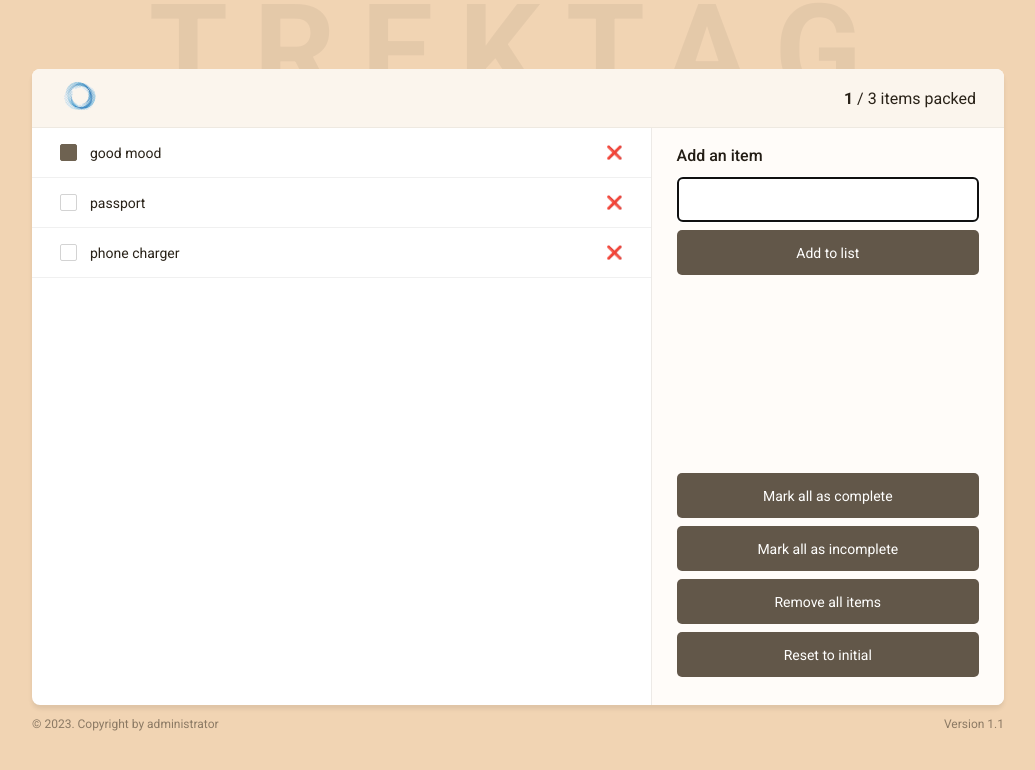
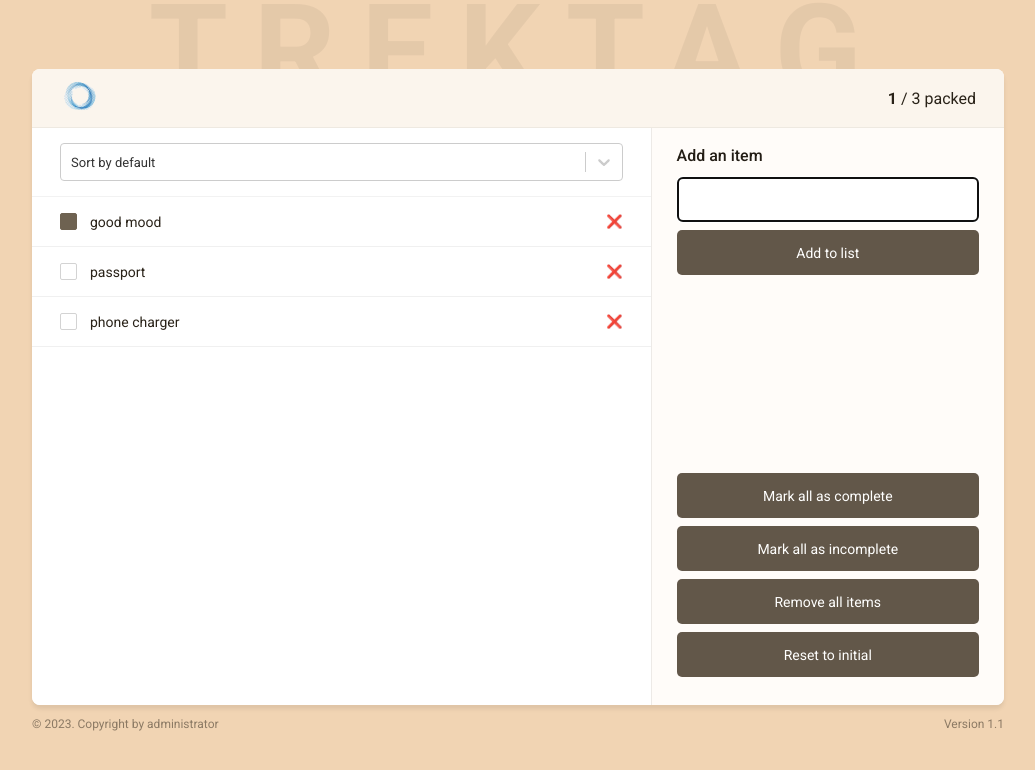
Before and after one commit to DayanK/trektag, a React (Vite) app: page / in a window 1280 px wide. Shown: the top 770 px of the page, without its empty margins (122-1157 px from the left). Built offline with nearby package versions, Linux system fonts and the light colour scheme.

Commit message:
Add Select and Update ItemsList

```diff
--- a/package.json
+++ b/package.json
@@ -11,7 +11,8 @@
   },
   "dependencies": {
     "react": "^18.2.0",
-    "react-dom": "^18.2.0"
+    "react-dom": "^18.2.0",
+    "react-select": "^5.8.3"
   },
   "devDependencies": {
     "@types/react": "^18.2.15",
--- a/src/App.tsx
+++ b/src/App.tsx
@@ -70,6 +70,8 @@
     console.log("Marked all as incomplete: ", newItems);
   };
 
+  const totalNumberOfItems = items.length;
+  const numberOfItemsPacked = items.filter((item) => item.packed).length;
 
 
 
@@ -78,7 +80,10 @@
       <BackgroundHeading />
 
       <main>
-        <Header />
+        <Header
+          numberOfItemsPacked={numberOfItemsPacked}
+          totalNumberOfItems={totalNumberOfItems}
+          />
         <ItemList
           items={items}
           handleDeleteItems={handleDeleteItems}
--- a/src/components/Button.tsx
+++ b/src/components/Button.tsx
@@ -4,7 +4,7 @@
 interface ButtonProps {
     buttonType: string
     children: ReactNode;
-    onClick?: () => void;
+    onClick? : () => void;
 }
 
 const Button: React.FC<ButtonProps> = ({ buttonType, children, onClick }) => {
--- a/src/components/Header/Counter.tsx
+++ b/src/components/Header/Counter.tsx
@@ -1,9 +1,15 @@
 
-
-const Counter = () => {
-  return (
-    <p> <b>1</b> / 3 items packed</p>
-  )
+interface CounterProps {
+  totalNumberOfItems: number;
+  numberOfItemsPacked: number;
 }
 
+const Counter: React.FC<CounterProps> = ({ numberOfItemsPacked, totalNumberOfItems }) => {
+  return (
+    <p>
+      <b>{numberOfItemsPacked} </b> / {totalNumberOfItems} packed
+    </p>
+  );
+};
+
 export default Counter
--- a/src/components/Header/Header.tsx
+++ b/src/components/Header/Header.tsx
@@ -1,13 +1,24 @@
 import Logo from './Logo';
 import Counter from './Counter';
 
-const Header = () => {
+interface HeaderProps {
+  totalNumberOfItems: number;
+  numberOfItemsPacked: number;
+}
+
+const Header: React.FC<HeaderProps> = ({
+  totalNumberOfItems,
+  numberOfItemsPacked,
+}) => {
   return (
     <header>
-        <Logo />
-        <Counter />
+      <Logo />
+      <Counter
+        totalNumberOfItems={totalNumberOfItems}
+        numberOfItemsPacked={numberOfItemsPacked}
+      />
     </header>
-  )
-}
+  );
+};
 
 export default Header
--- /dev/null
+++ b/src/components/ItemsList/EmptyView.tsx
@@ -0,0 +1,9 @@
+
+export const EmptyView = () => {
+  return (
+    <section className="empty-state">
+      <h3>Empty packing list</h3>
+      <p>Start by adding some items you absolutely don't want to forget</p>
+    </section>
+  );
+};
--- a/src/components/ItemsList/ItemList.tsx
+++ b/src/components/ItemsList/ItemList.tsx
@@ -1,6 +1,9 @@
 import Item from "./Item";
 
 import { TInitialItems } from "../../lib/constants";
+import { EmptyView } from "./EmptyView";
+import Select from "react-select";
+import { useState } from "react";
 
 interface ItemListProps {
   items: TInitialItems;
@@ -9,16 +12,52 @@
 
 }
 
+const sortingOptions = [
+  { label: 'Sort by default', value: 'default' },
+  { label: 'Sort by packed', value: 'packed' },
+  { label: 'Sort by unpacked', value: 'unpacked' },
+]
+
 const ItemList: React.FC<ItemListProps> = ({ items, handleDeleteItems, handleToogleItems }) => {
+
+  const [sortBy, setSortBy] = useState<string |undefined>("default");
+
+  const sortedItems =[...items].sort((a,b)=> {
+    if(sortBy ==='packed'){
+      return Number(b.packed) - Number(a.packed)
+    }
+
+    if(sortBy ==='unpacked'){
+      return Number(a.packed) - Number(b.packed);
+    }
+
+    return 0;
+
+  })
+
   return (
-    <ul>
-      {items.map((item) => {
-        return <Item
-          key={item.id}
-          item={item}
-          handleDeleteItems={handleDeleteItems}
-          handleToogleItems={handleToogleItems}
-          />;
+    <ul className="item-list">
+      {items.length === 0 && <EmptyView />}
+
+      {items.length > 0 ? (
+        <section className="sorting">
+          <Select
+            defaultValue={sortingOptions[0]}
+            options={sortingOptions}
+            onChange={(option) => setSortBy(option?.value)}
+          />
+        </section>
+      ) : null}
+
+      {sortedItems.map((item) => {
+        return (
+          <Item
+            key={item.id}
+            item={item}
+            handleDeleteItems={handleDeleteItems}
+            handleToogleItems={handleToogleItems}
+          />
+        );
       })}
     </ul>
   );
```
Also changed, not shown: 1 other file (tests, documents, lock files or other folders).
